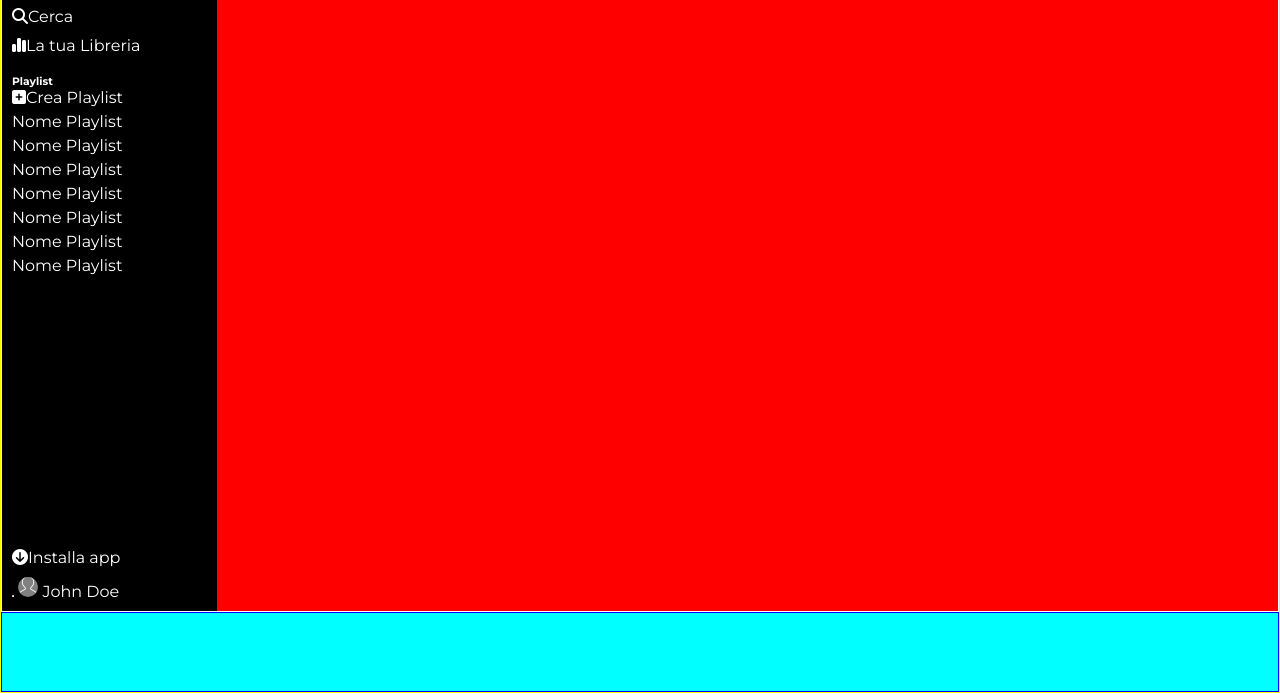
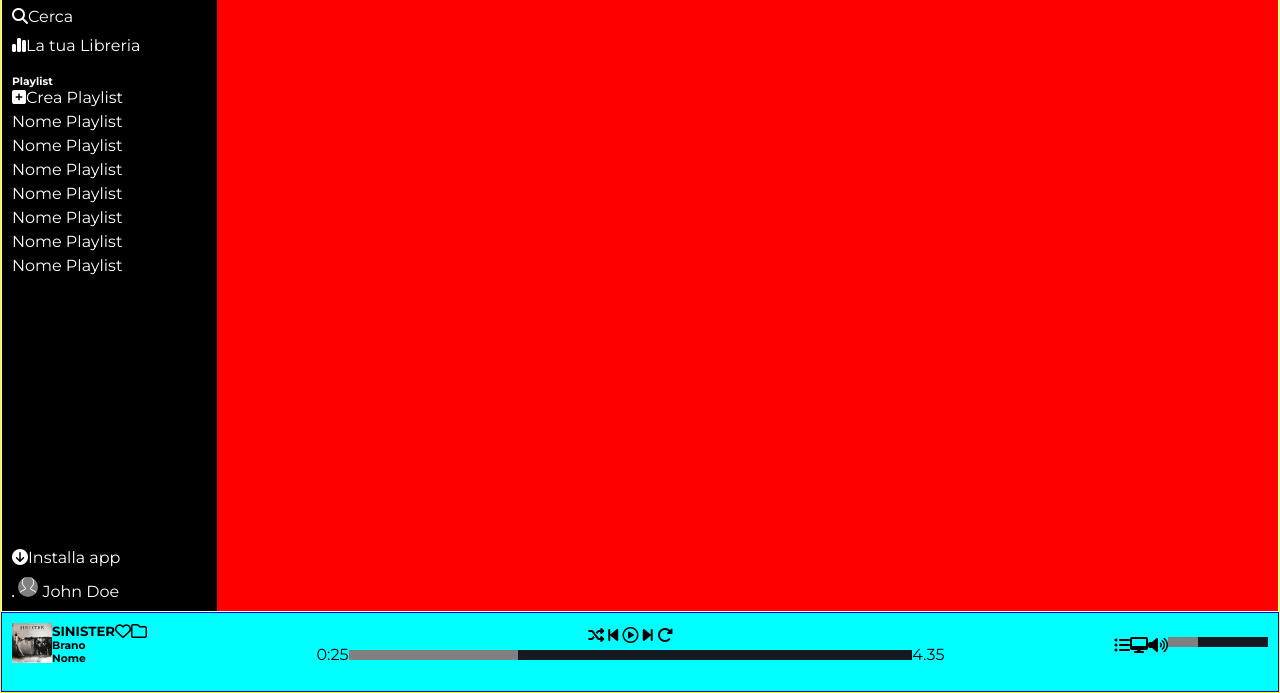
Before and after one commit to MattiaDG1995/html-css-spotifyweb, a plain HTML site: page index.html in a window 1280 px wide. Shown: the part 107-800 px from the top of the page. Drawn offline with Linux system fonts and the light colour scheme.

Commit message:
fine footer

```diff
--- a/assets/css/style.css
+++ b/assets/css/style.css
@@ -67,12 +67,6 @@ body{
     padding: 10px;
 }
 
-.cont-bottom{
-    background-color: aqua;
-    border: 1px solid blue;
-    height: 10%;
-}
-
 .cont-side{
     background-color: black;
     color: white;
@@ -138,9 +132,70 @@ body{
     object-fit: cover;
 }
 
+.cont-main{
+    flex-grow: 1;
+}
 
+.cont-bottom{
+    background-color: aqua;
+    border: 1px solid blue;
+    height: 10%;
+}
 
+.box-bottom{
+    padding: 10px;
+}
 
+.bottom-left{
+    /* padding: 10px; */
+    /* width: 25%; */
+}
+
+.sinist{
+    width: 40px;
+}
+
+.sinist img{
+    width: 100%;
+}
+
+.left-icons{
+flex-wrap: wrap;
+}
+
+.bottom-center{
+    width: 50%;
+}
+
+.center-icons{
+    text-align: center;
+}
+
+.time{
+    width: 100%;
+    background-color: #141922;
+    height: 10px;
+}
+
+.time1{
+    width: 100px;
+    background-color: #141922;
+    height: 10px;
+}
+
+.time2{
+    width: 30%;
+    background-color:  grey;
+    height: 10px;
+}
+
+.bottom-right{
+    /* width: 25%; */
+}
+
+.right-icons{
+
+}
 
 @media screen and ( min-width: 728px ){
     .none{
--- a/index.html
+++ b/index.html
@@ -16,6 +16,10 @@
             <div class="cont-head flex flex-end align-center">
                 <div class="button-head">
                     <button>Effettua l'upgrade</button>
+                </div>
+
+                <div class="cont-main">
+                    <!-- <img src="assets/img/metal_lifting.jpg" alt=""> -->
                 </div>
 
             </div>
@@ -67,15 +71,62 @@
 
             </div>
 
-            <div class="cont-main">
 
-            </div>
 
 
         </div>
 
         <div class="cont-bottom">
+            <div class="box-bottom flex between align-center">
+                <div class="bottom-left flex ">
+                    <div class="sinist">
+                        <img src="assets/img/sinister.jpeg" alt="">
+                    </div>
+                    <div class="sin-text align-center">
+                        <h5>SINISTER</h5>
+                        <h6>Brano</h6>
+                        <h6>Nome</h6>
+                    </div>
 
+                    <div class="left-icons flex">
+                        <i class="fa-regular fa-heart"></i>
+                        <i class="fa-regular fa-folder"></i>
+                    </div>
+                </div>
+
+                <div class="bottom-center flex column">
+                    <div class="center-icons">
+                        <i class="fa-solid fa-shuffle"></i>
+                        <i class="fa-solid fa-backward-step"></i>
+                        <i class="fa-regular fa-circle-play"></i>
+                        <i class="fa-solid fa-forward-step"></i>
+                        <i class="fa-solid fa-rotate-right"></i>
+                    </div>
+
+                    <div class="center-num flex align-center">
+                        <span>0:25</span>
+                        <div class="time">
+                            <div class="time2">
+                            </div>
+                        </div>
+                        <span>4.35</span>
+                    </div>
+                </div>
+
+                <div class="bottom-right flex">
+                    <div class="right-icons flex">
+                        <i class="fa-solid fa-list-ul"></i>
+                        <i class="fa-solid fa-desktop"></i>
+                        <i class="fa-solid fa-volume-high"></i>
+                    </div>
+
+                    <div class="time1">
+                        <div class="time2">
+                        </div>
+                    </div>
+                </div>
+
+            </div>
         </div>
 
 
```
